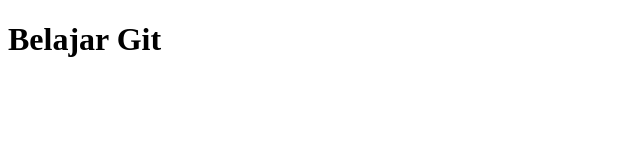
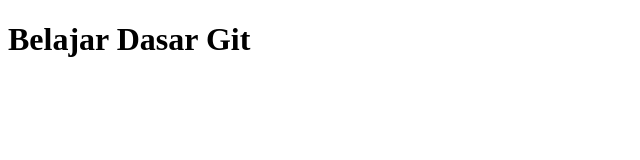
Before and after one commit to masdikaid/belajar-git, a plain HTML site: page index.html in a window 1280 px wide. Shown: the whole page, without its empty margins (0-640 px from the left). Drawn offline with Linux system fonts and the light colour scheme.

Commit message:
merubah isi h1

```diff
--- a/index.html
+++ b/index.html
@@ -8,6 +8,6 @@
     <title>Document</title>
 </head>
 <body>
- <h1>Belajar Git</h1>
+ <h1>Belajar Dasar Git</h1>
 </body>
 </html>
```
